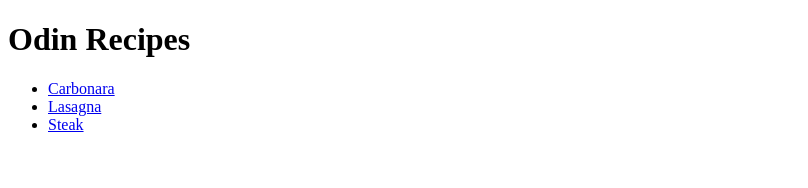
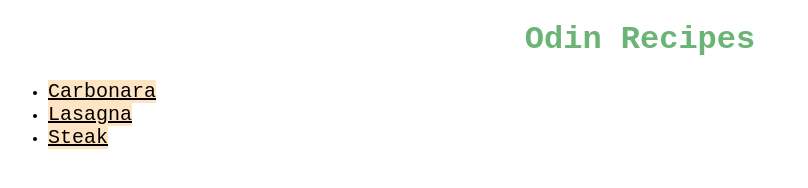
Before and after one commit to Edboch/odin-recipes, a plain HTML site: page index.html in a window 1280 px wide. Shown: the whole page, without its empty margins (0-808 px from the left). Drawn offline with Linux system fonts and the light colour scheme.

Commit message:
Add stylesheet for recipe page
the stylesheet includes simple changes to font, font-size, colour, and alignment.

```diff
--- a/index.html
+++ b/index.html
@@ -3,6 +3,7 @@
 <head>
   <meta charset="utf-8">
   <title>Odin Recipes</title>
+  <link rel="stylesheet" href="style.css">
 </head>
 
 <body>
--- /dev/null
+++ b/style.css
@@ -0,0 +1,14 @@
+* {
+    font-family: 'Courier New', Courier, monospace;
+}
+
+h1 {
+    text-align: center;
+    color: rgb(106, 180, 117);
+}
+
+a {
+    color: rgb(0,0,0);
+    font-size: 20px;
+    background-color: bisque;
+}
```
